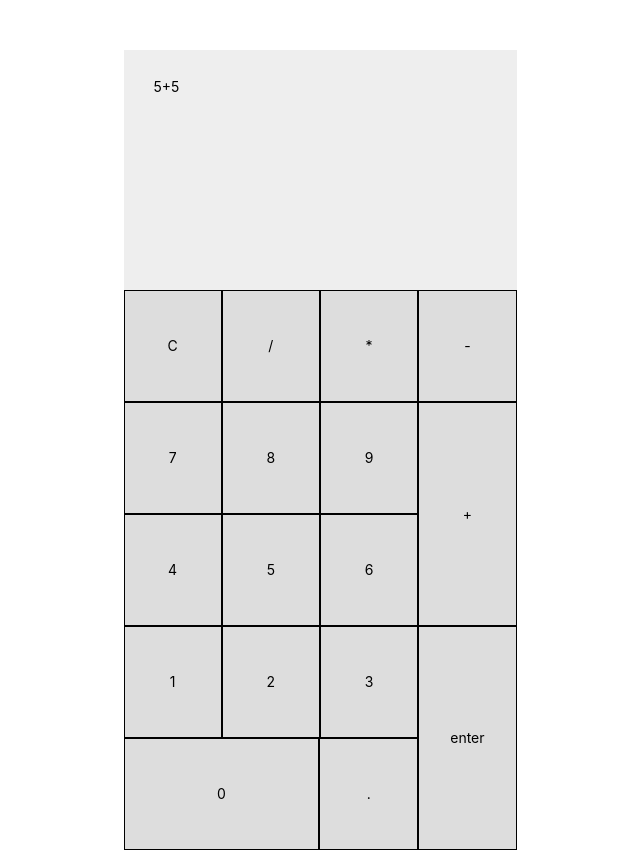
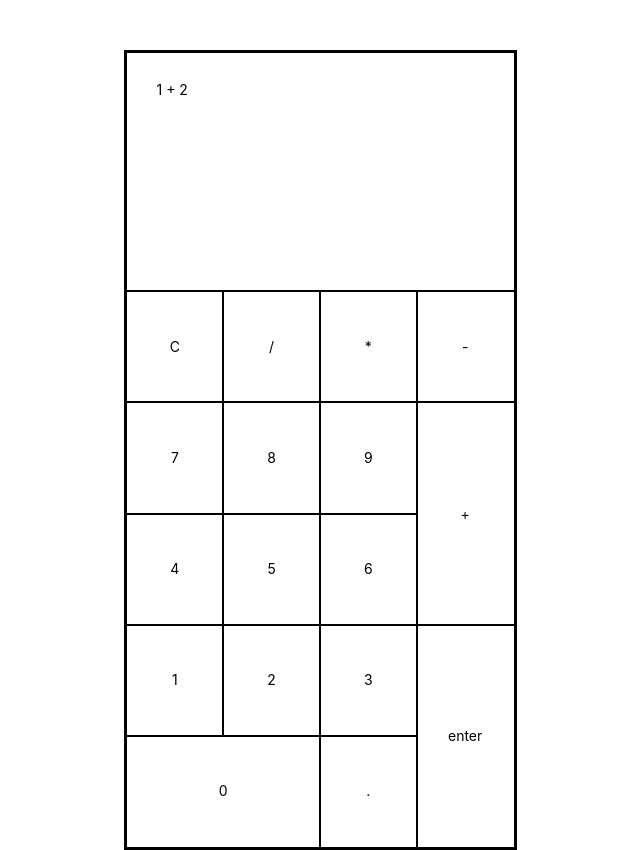
Before and after one commit to gaebal-saebal/calculator, a React (Vite) app: page / in a window 1280 px wide. Shown: the whole page, without its empty margins (320-960 px from the left). Built offline with nearby package versions, Linux system fonts and the light colour scheme.

Commit message:
fix: Layout 수정 및 상태 지정

```diff
--- a/src/App.jsx
+++ b/src/App.jsx
@@ -1,4 +1,4 @@
-import React from 'react';
+import React, { useState } from 'react';
 import { Button, Layout, Display } from './components';
 import GlobalStyles from './GlobalStyles';
 import styled from 'styled-components';
@@ -31,11 +31,19 @@ const RightColumnsDiv = styled.div`
 `;
 
 const App = () => {
+  const [displayNum1, setDisplayNum1] = useState(1);
+  const [displaySymbol, setDisplaySymbol] = useState(' + ');
+  const [displayNum2, setDisplayNum2] = useState(2);
+
   return (
     <>
       <GlobalStyles />
       <Layout>
-        <Display>5+5</Display>
+        <Display>
+          {displayNum1}
+          {displaySymbol}
+          {displayNum2}
+        </Display>
         <KeypadDiv>
           <LeftKeysDiv>
             <LeftColumnsDiv>
--- a/src/components/Button.jsx
+++ b/src/components/Button.jsx
@@ -6,7 +6,14 @@ const ButtonDiv = styled.div`
   justify-content: center;
   align-items: center;
   flex: ${(props) => props.flex};
-  border: 1px solid black;
+  outline: 1px solid black;
+
+  :hover {
+    background-color: #ccc;
+  }
+  :active {
+    background-color: #bbb;
+  }
 `;
 
 const Button = ({ children, flex }) => {
--- a/src/components/Display.jsx
+++ b/src/components/Display.jsx
@@ -4,8 +4,8 @@ import styled from 'styled-components';
 const OutputDiv = styled.div`
   width: 100%;
   height: 30%;
-  background: #eee;
   padding: 30px;
+  outline: 1px solid black;
 `;
 
 const Display = ({ children }) => {
--- a/src/components/Layout.jsx
+++ b/src/components/Layout.jsx
@@ -16,7 +16,7 @@ const WrapperDiv = styled.div`
   max-width: 393px;
   height: 100vh;
   max-height: 852px;
-  background-color: #ddd;
+  border: 3px solid black;
 `;
 
 const Layout = ({ children }) => {
```
